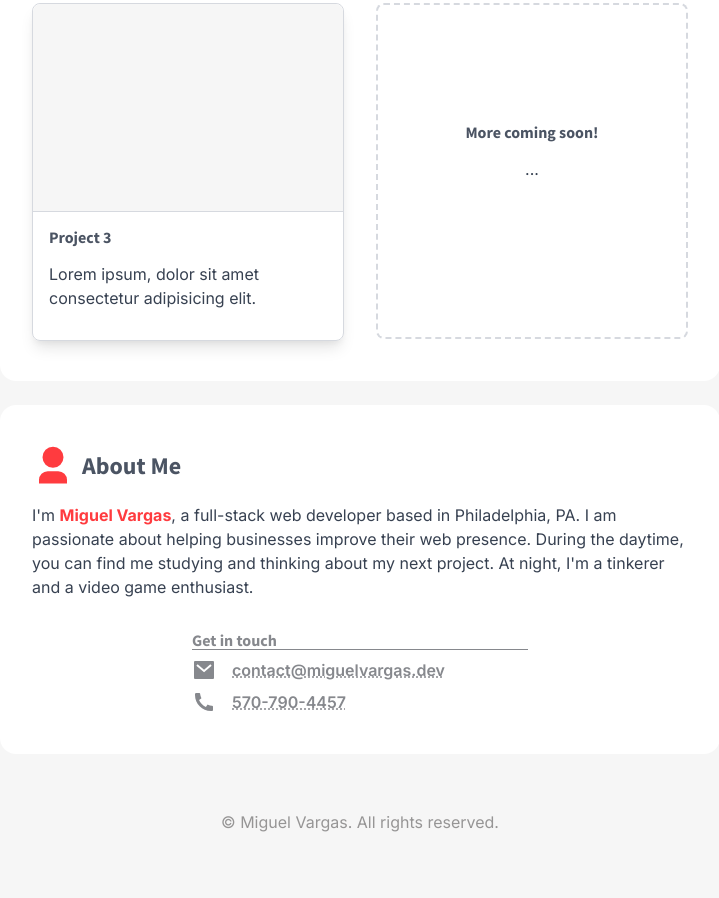
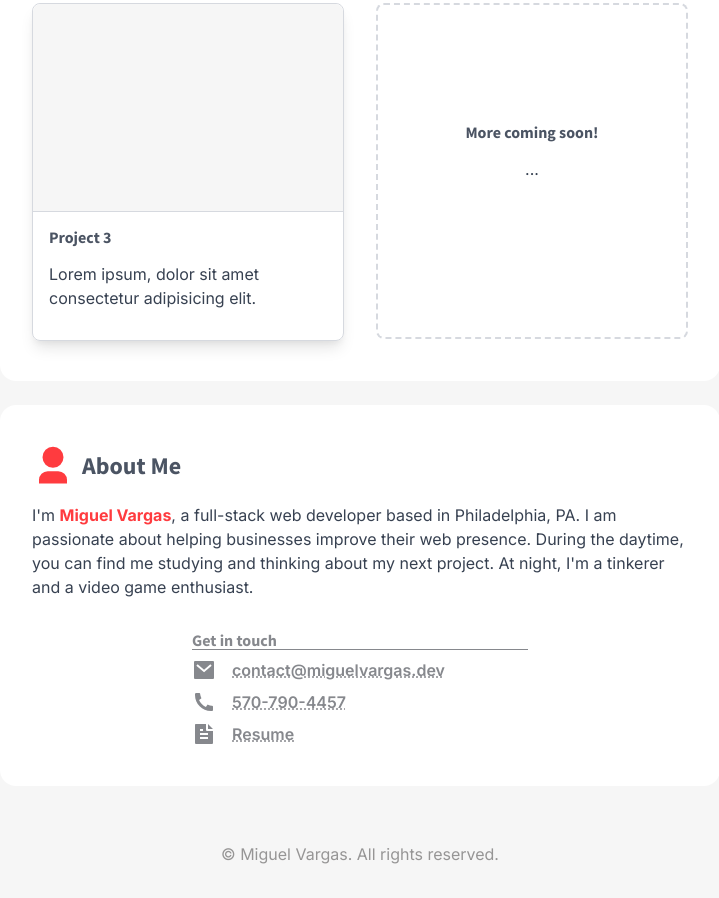
Before and after one commit to mavargas101/mavargas101.github.io, a plain HTML site: page index.html in a window 1280 px wide. Shown: the part 1300-2198 px from the top of the page, without its empty margins (280-999 px from the left). Before the commit the page ends 2166 px from the top, so only its background shows below. Drawn offline with Linux system fonts and the light colour scheme.

Commit message:
added resume

```diff
--- a/index.html
+++ b/index.html
@@ -165,6 +165,17 @@
                 </svg>
                 <a href="#" class="transition contact-link">570-790-4457</a>
             </div>
+            <div class="flex-row contact-email">
+
+                <svg width="24px" height="24px" viewBox="0 0 24 24" xmlns="http://www.w3.org/2000/svg" fill="var(--contact-color)">
+                    <g>
+                        <path fill="none" d="M0 0h24v24H0z"/>
+                        <path d="M21 9v11.993A1 1 0 0 1 20.007 22H3.993A.993.993 0 0 1 3 21.008V2.992C3 2.455 3.447 2 3.998 2H14v6a1 1 0 0 0 1 1h6zm0-2h-5V2.003L21 7zM8 7v2h3V7H8zm0 4v2h8v-2H8zm0 4v2h8v-2H8z"/>
+                    </g>
+                </svg>
+
+                <a href="Miguel_Vargas_Resume_Nov_2021.pdf" class="transition contact-link">Resume</a>
+            </div>
         </div>
     </section>
     <footer>
```
Also changed, not shown: 1 other file.
